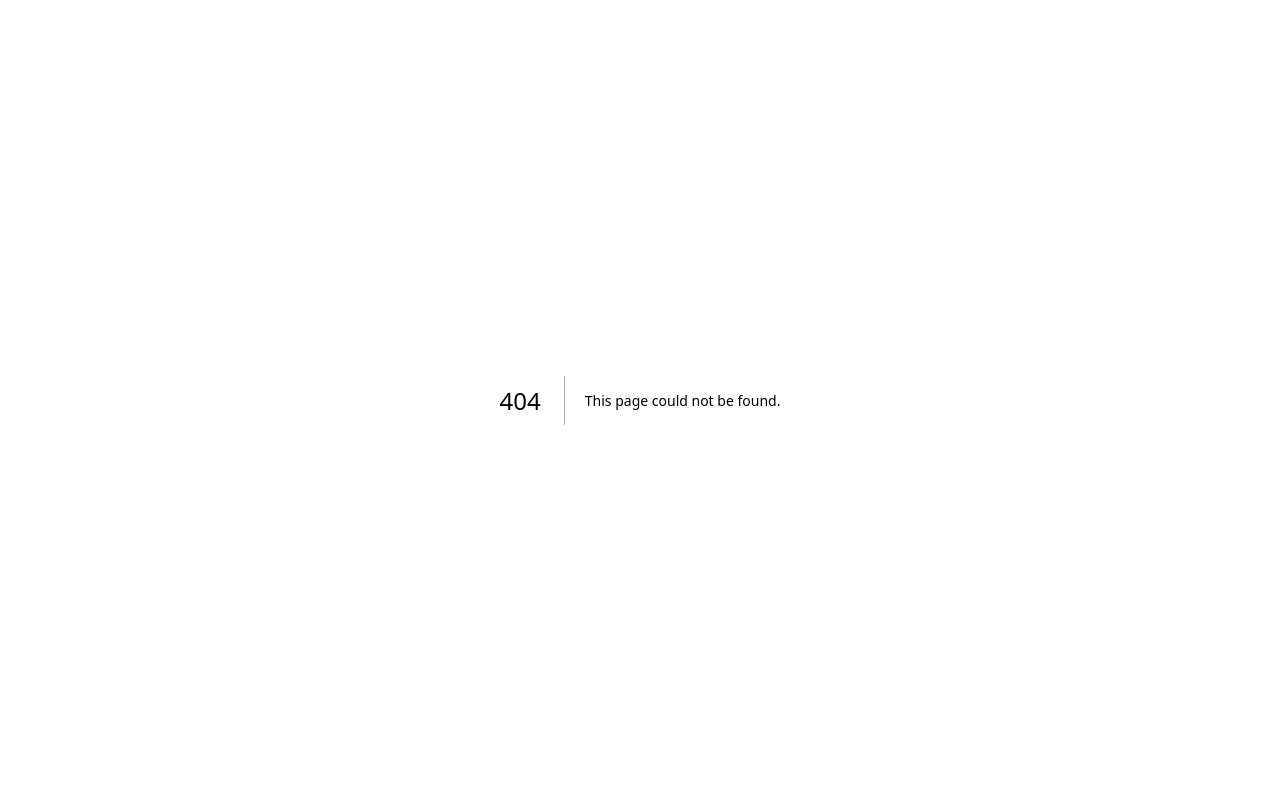
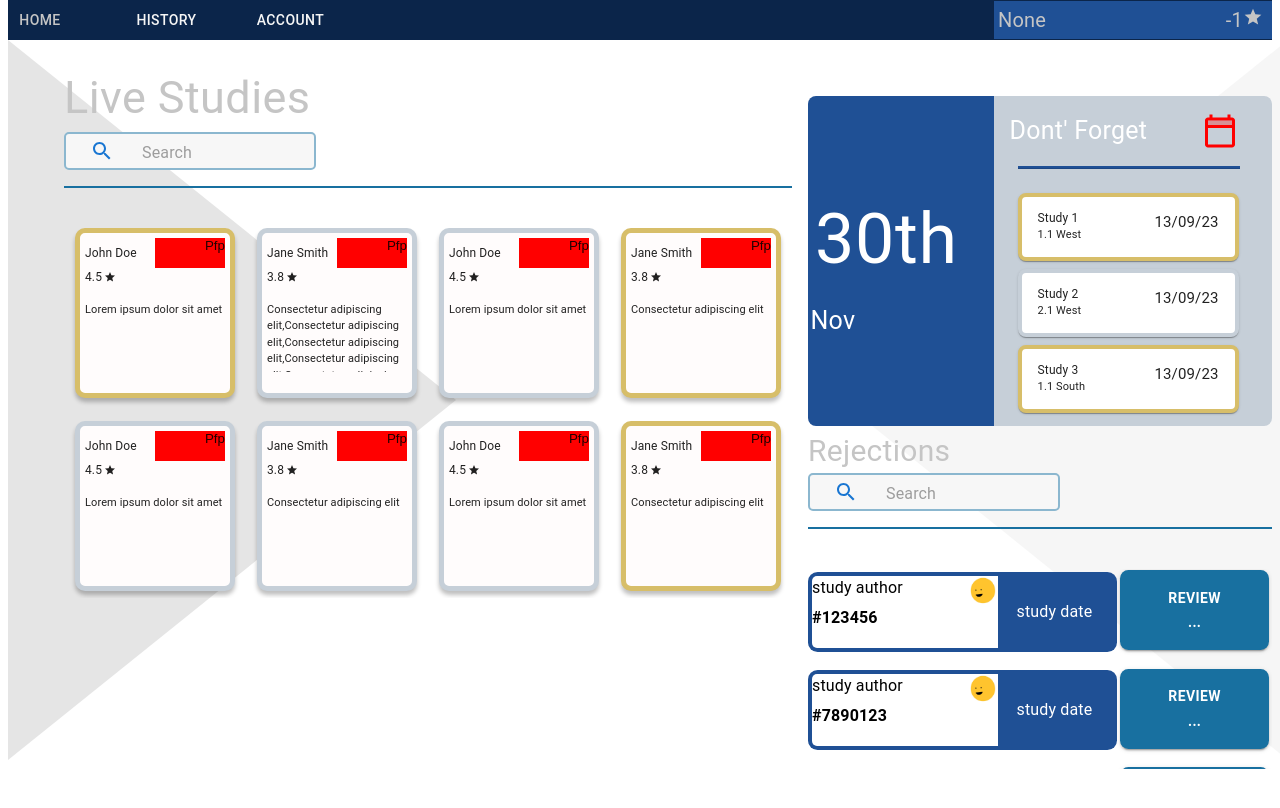
Before and after one commit to CM10313/CM20314-ESP, a Next.js app: page /participantHome in a window 1280 px wide. Before the commit this address had no page. Shown: the top 808 px of the page. Built offline with nearby package versions, Linux system fonts and the light colour scheme.

Commit message:
started participant home screen ui

```diff
--- a/Components/SearchableList.tsx
+++ b/Components/SearchableList.tsx
@@ -21,12 +21,13 @@ interface SearchableListProps {
   joinedCount?:number;
   requiredCount?:number;
   barTitle?:string;
+  maxHeight?:string|number;
 }
 
 export default function SearchableList({
   cardInputList,
   width,
-  rowSpacing,numberOfItemsPerRow,title,titleSize,marginTop,searchBarEnabled,progressBarEnabled,joinedCount,requiredCount,barTitle
+  rowSpacing,numberOfItemsPerRow,title,titleSize,marginTop,searchBarEnabled,progressBarEnabled,joinedCount,requiredCount,barTitle,maxHeight,
 }: SearchableListProps) {
     const [fullCardList,setFullCardList] = useState<React.ReactNode[]>([]);
     const [currentList,setCurrentList] = useState<React.ReactNode[]>([]);
@@ -75,7 +76,7 @@ export default function SearchableList({
                 {searchBarEnabled?<SearchBar onReturn={handleSearch}></SearchBar>:null}
                 <Box sx={{ width: '100%', height: '2px', backgroundColor: '#1870A0',mt:2}} ></Box>
                 {progressBarEnabled?<Box sx={{mt:2,width:'100%'}}> <ProgressBar joinedCount={joinedCount?joinedCount:0} requiredCount={requiredCount?requiredCount:0} title={barTitle?barTitle:''}></ProgressBar></Box> :null}
-                <Box sx={{width:'100%',mt:5, display: 'flex', justifyContent: 'center', height: '370px', overflowY: 'scroll', '&::-webkit-scrollbar': { width: '8px' }, '&::-webkit-scrollbar-thumb': { backgroundColor: '#1F5095', borderRadius: '5px' } }}>
+                <Box sx={{width:'100%',mt:5, display: 'flex', justifyContent: 'center', height: maxHeight?maxHeight:'370px', overflowY: 'scroll', '&::-webkit-scrollbar': { width: '8px' }, '&::-webkit-scrollbar-thumb': { backgroundColor: '#1F5095', borderRadius: '5px' } }}>
                     <CardGrouper rowSpacing={rowSpacing} cardInputList={currentList} numberOfItemsPerRow={isSmallerThanMaxSize?2:numberOfItemsPerRow}></CardGrouper>
                 </Box>
                 </Box>
--- a/pages/login.tsx
+++ b/pages/login.tsx
@@ -60,6 +60,7 @@ const handleLoginRedirect = async () => {
     console.log(isLoggedIn)
     switch (account_type) {
       case "participant":
+        router.push('/participantHome');
         break;
       case "researcher":
         router.push('/researchHome');
--- /dev/null
+++ b/pages/participantHome.tsx
@@ -0,0 +1,165 @@
+import { TextField, Button, Grid, Typography, Box, useMediaQuery, Paper, styled } from '@mui/material';
+
+import StudyMediumCard from '../Components/StudyMediumCard';
+import CardGrouper from '../Components/CardGrouping';
+import CardGrouping from '../Components/CardGrouping';
+import { useRouter } from 'next/router';
+import AdvertCreate from '../Components/AdvertCreate';
+import SearchIcon from '@mui/icons-material/Search';
+import Navbar from '../Components/navbar';
+import TriangleBackground from '../Components/TriangleBackground';
+import Calendar from '../Components/Calendar';
+import SearchableList from '../Components/SearchableList';
+import { useAuth } from '../Context/AuthContext';
+import { useEffect } from 'react';
+import { fetchDocuments, fetchUserByDepartment, fetchUsersByDepartment } from '../firebase/firestore';
+import DisputeRow from '../Components/pDisputeRow';
+
+const ParticipantHome: React.FC = () => {
+  const {isLoggedIn,setAuth,username,overallRating,id} = useAuth();
+  const isMobile = useMediaQuery('(max-width:1000px)')
+  const router = useRouter();
+  const handleCardClick = (title: string) => {
+    // Push the user to the desired page using the title (replace '/advert/' with your desired route)
+    router.push(`/advert-preview/${title}`); // change to a generated key
+  };
+  const cardInputList = [
+    <StudyMediumCard
+      key="1"
+      name="John Doe"
+      rating={4.5}
+      pfp=""
+      title="Lorem ipsum dolor sit amet"
+      link=""
+      borderColour="#D7BE69"
+      onCardClick={handleCardClick}
+    />,
+    <StudyMediumCard
+      key="2"
+      name="Jane Smith"
+      rating={3.8}
+      pfp=""
+      title="Consectetur adipiscing elit,Consectetur adipiscing elit,Consectetur adipiscing elit,Consectetur adipiscing elit,Consectetur adipiscing elit,Consectetur adipiscing elit,Consectetur adipiscing elit,Consectetur adipiscing elit,Consectetur adipiscing elit,v"
+      link=""
+      borderColour="#C6CFD8"
+      onCardClick={handleCardClick}
+    />,<StudyMediumCard
+    key="1"
+    name="John Doe"
+    rating={4.5}
+    pfp=""
+    title="Lorem ipsum dolor sit amet"
+    link=""
+    borderColour="#C6CFD8"
+    onCardClick={handleCardClick}
+  />,
+  <StudyMediumCard
+    key="2"
+    name="Jane Smith"
+    rating={3.8}
+    pfp=""
+    title="Consectetur adipiscing elit"
+    link=""
+    borderColour="#D7BE69"
+    onCardClick={handleCardClick}
+  />,<StudyMediumCard
+  key="1"
+  name="John Doe"
+  rating={4.5}
+  pfp=""
+  title="Lorem ipsum dolor sit amet"
+  link=""
+  borderColour="#C6CFD8"
+  onCardClick={handleCardClick}
+/>,
+<StudyMediumCard
+  key="2"
+  name="Jane Smith"
+  rating={3.8}
+  pfp=""
+  title="Consectetur adipiscing elit"
+  link=""
+  borderColour="#C6CFD8"
+  onCardClick={handleCardClick}
+/>,<StudyMediumCard
+    key="1"
+    name="John Doe"
+    rating={4.5}
+    pfp=""
+    title=" Lorem ipsum dolor sit amet"
+    link=""
+    borderColour="#C6CFD8"
+    onCardClick={handleCardClick}
+  />,
+  <StudyMediumCard
+    key="2"
+    name="Jane Smith"
+    rating={3.8}
+    pfp=""
+    title="Consectetur adipiscing elit"
+    link=""
+    borderColour="#D7BE69"
+    onCardClick={handleCardClick}
+  />,
+    // Add more StudyMediumCard components here as needed
+  ];
+  const hiddenIdList = [
+    "123456",
+    "7890123",
+    "23433423",
+    "34324423",
+    "432423423"
+]
+
+  const hiddenStudiesList = hiddenIdList.map((hiddenStudyId) => (
+    <DisputeRow studyId={hiddenStudyId} author={"study author"} date={"study date"} />
+))
+
+  return (
+    <>
+     <Navbar name={ username ?username : 'Guest'} rating={overallRating? overallRating: 0} />
+            <TriangleBackground />
+      <div style={{ height: '810px' }}>
+        <Grid container spacing={2} sx={{height:'100%'}}>
+          {/* First Column */}
+          <Grid item xs={isMobile?12:7.5} sx={{display:'flex',justifyContent:'center'}}>
+          <SearchableList  cardInputList={cardInputList} numberOfItemsPerRow={4} rowSpacing={2} width={'1000px'} title={'Live Studies'} titleSize={45} marginTop={3} searchBarEnabled={true} progressBarEnabled={false}></SearchableList>
+          </Grid>
+          {/* Second Column */}
+
+
+
+
+          {/* Third Column */}
+          <Grid item xs={isMobile?12:4.5} >
+            <Grid container spacing={2} sx={{height:'100%'}}>
+              <Grid item xs={12} >
+                  <Box  sx={{height:'100%'}}>
+                    <Box  sx={{display:'flex',justifyContent:'center',mt:7,height:'100%'}}>
+                      <Calendar />
+                    </Box>
+                  </Box>
+              </Grid>
+              <Grid item xs={12} >
+                <Box sx={{ml:isMobile?0:-7}}>
+                <SearchableList
+                      rowSpacing={0}
+                      cardInputList={hiddenStudiesList}
+                      numberOfItemsPerRow={1}
+                      width={"100%"}
+                      title={"Rejections"}
+                      titleSize={30}
+                      marginTop={isMobile?0:-8} searchBarEnabled={true} progressBarEnabled={false} maxHeight={isMobile?'370px':'200px'}>
+                  </SearchableList>
+                  </Box>
+                </Grid>
+              </Grid>
+
+            </Grid>
+        </Grid>
+      </div>
+    </>
+  );
+  };
+
+  export default ParticipantHome;
```
